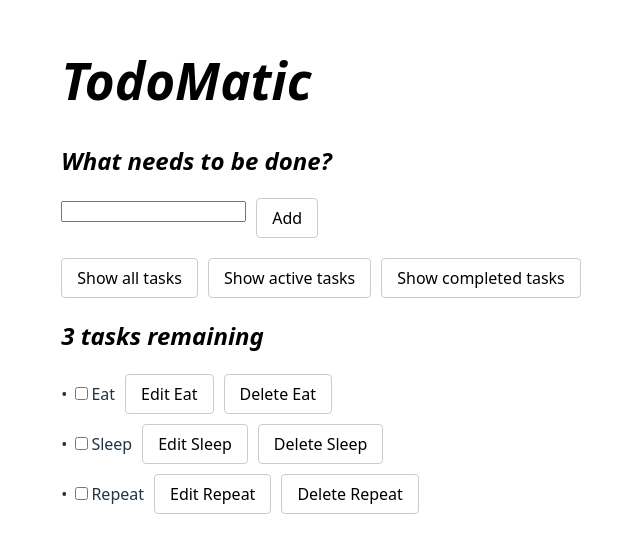
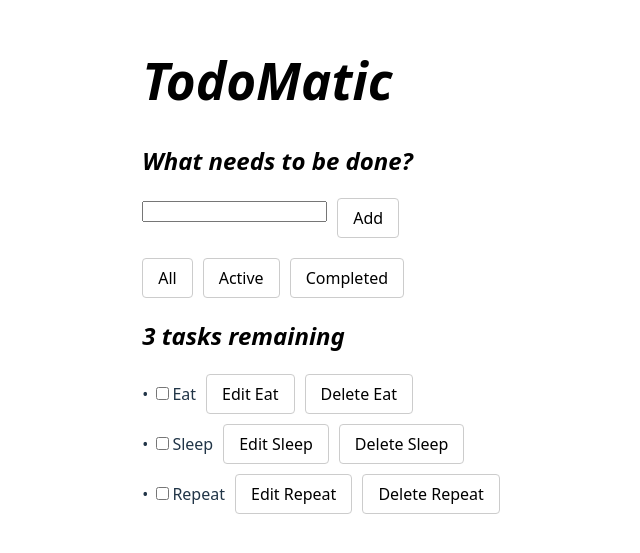
Before and after one commit to Leets-Official/6th-FE-Mission-Zero100, a React (Vite) app: page / in a window 1280 px wide. Shown: the part 129-682 px from the top of the page, without its empty margins (319-959 px from the left). Built offline with nearby package versions, Linux system fonts and the light colour scheme.

Commit message:
reafactor : categoryButton으로 컴포넌트 분리

```diff
--- a/src/App.jsx
+++ b/src/App.jsx
@@ -4,6 +4,7 @@ import Text from './components/text';
 import Button from './components/button';
 import Checkbox from './components/checkBox';
 import Input from './components/input';
+import CategoryButton from './components/categoryButton';
 
 import './App.css';
 
@@ -22,11 +23,20 @@ function App() {
         </div>
 
 
-        <div>  {/*두 번째로 나타난 div*/}
+        {/*
+        <div>
           <Button>Show all tasks</Button>
           <Button>Show active tasks</Button>
           <Button>Show completed tasks</Button>
         </div>
+
+        */}
+        <div>
+          <CategoryButton>All</CategoryButton>
+          <CategoryButton>Active</CategoryButton>
+          <CategoryButton>Completed</CategoryButton>
+        </div>
+
 
 
         <h2>3 tasks remaining</h2>
--- /dev/null
+++ b/src/components/categoryButton.jsx
@@ -0,0 +1,8 @@
+//import { Children } from "react";
+
+function CategoryButton({children}){
+    return <button>{children}</button>;
+
+}
+
+export default CategoryButton;
```
Also changed, not shown: src/App.css (line endings or trailing spaces).
